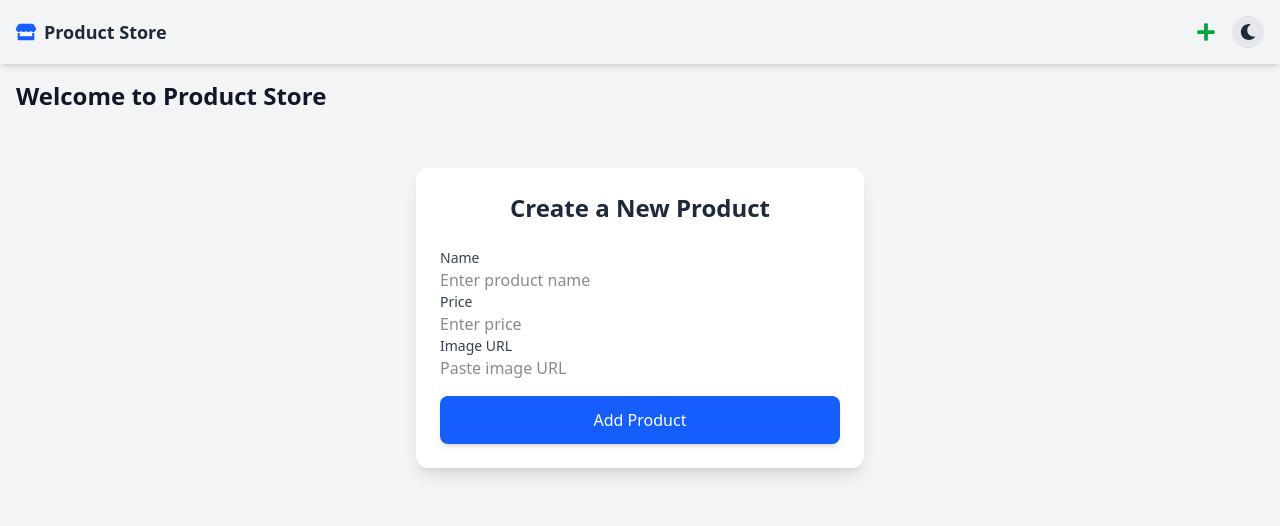
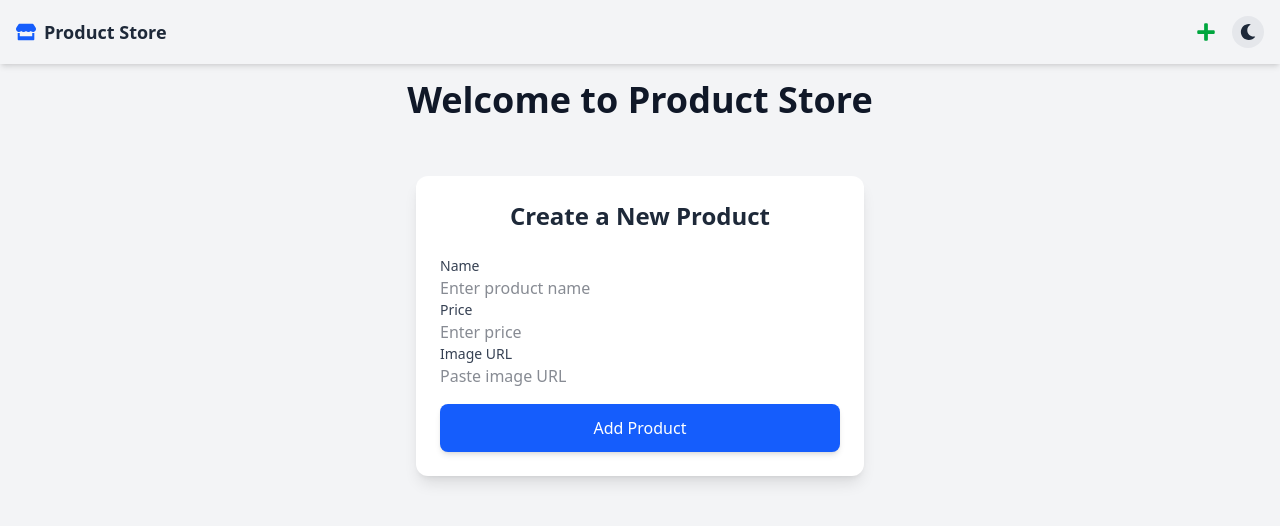
Before and after one commit to AyeshaZahid296/mern-project1, a React (Vite) app in the folder frontend/: page / in a window 1280 px wide. Shown: the top 526 px of the page. Built offline with nearby package versions, Linux system fonts and the light colour scheme.

Commit message:
toast message added

```diff
--- a/frontend/src/App.jsx
+++ b/frontend/src/App.jsx
@@ -3,16 +3,18 @@ import { Route, Routes } from 'react-router-dom'
 import CreatePage from './pages/CreatePage'
 import HomePage from './pages/HomePage'
 import Navbar from './components/Navbar'
+import { Toaster } from "react-hot-toast";
 
 const App = () => {
   return (
     <div className="min-h-screen transition-colors duration-500 bg-gray-100 dark:bg-gray-900 text-gray-900 dark:text-white">
       <Navbar />
-      <h1 className="text-2xl font-bold p-4">Welcome to Product Store</h1>
+      <h1 className="text-4xl font-bold p-4 flex justify-center">Welcome to Product Store</h1>
       <Routes>
         <Route path='/' element={<HomePage />} />
         <Route path='/create' element={<CreatePage />} />
       </Routes>
+      <Toaster position="top-right" reverseOrder={false} />
     </div>
   )
 }
```
